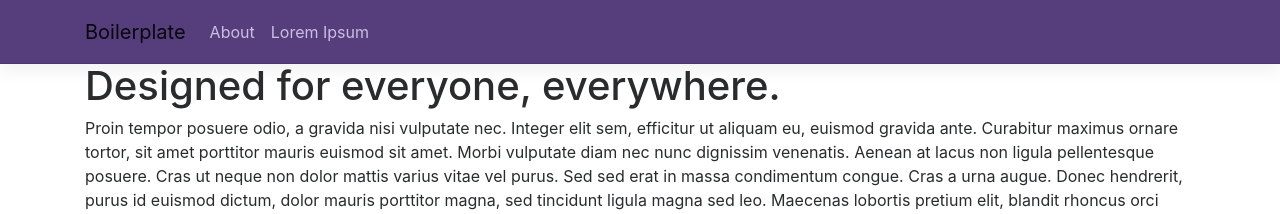
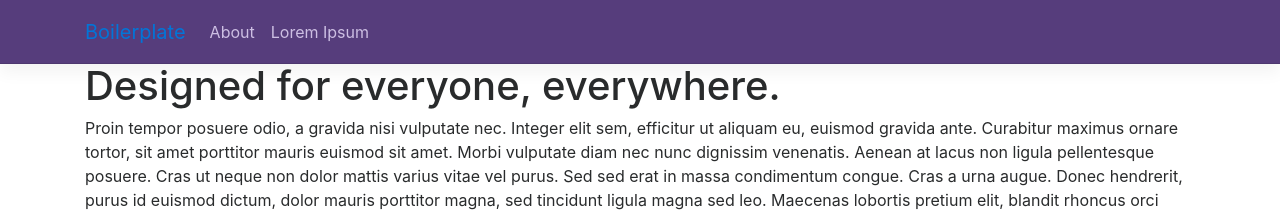
Before and after one commit to krussll/etsysimplicity, a Jekyll site: the page built from index.md, in a window 1280 px wide. Shown: the top 214 px of the page. Built offline with Jekyll 4.4.1, drawn with Linux system fonts in a browser that asks for light colours; a script that is not in the unit is left out.

Commit message:
Update nav.html

```diff
--- a/_includes/nav.html
+++ b/_includes/nav.html
@@ -1,4 +1,4 @@
-<header class="navbar navbar-light navbar-toggleable-md bd-navbar">
+<header class="navbar navbar-dark navbar-toggleable-md bd-navbar">
   <nav class="container">
     <a class="navbar-brand" href="{{ site.url }}">
       Boilerplate
```
